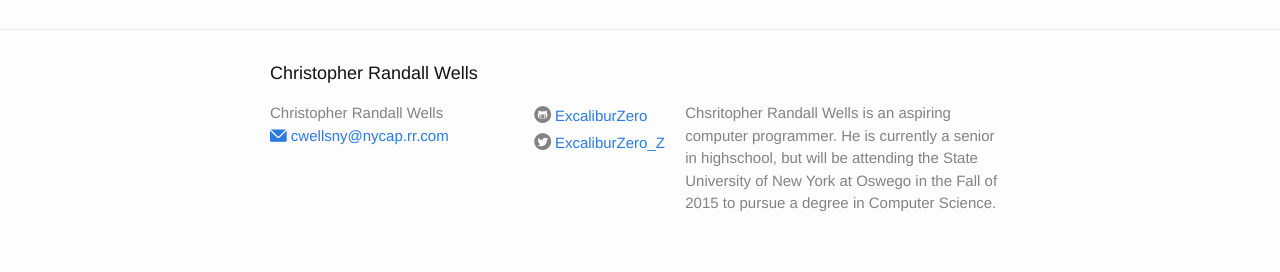
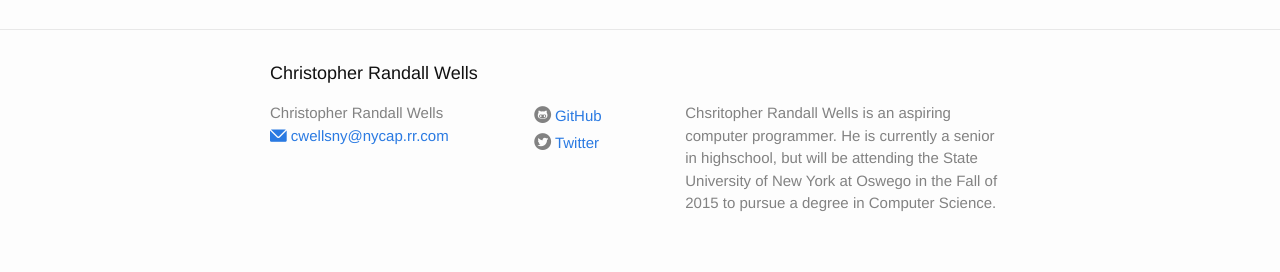
Before and after one commit to ExcaliburZero/christopher-randall-wells.divshot.io, a Jekyll site: the page built from index.html, in a window 1280 px wide. Shown: the part 1197-1469 px from the top of the page. Built offline with Jekyll 4.4.1, drawn with Linux system fonts in a browser that asks for light colours.

Commit message:
Set footer to display website names
Changed the links in the footer to the subject's aacounts on other websites to show the names of the websites rather than the accounts.

```diff
--- a/_includes/footer.html
+++ b/_includes/footer.html
@@ -21,7 +21,7 @@
                 <i class="icon-git_circle footer-social-icon"></i>
               </span>
 
-              <span class="username">{{ site.github_username }}</span>
+              <span class="username">GitHub</span>
             </a>
           </li>
           {% endif %}
@@ -33,7 +33,7 @@
                 <i class="icon-twitter_circle footer-social-icon"></i>
               </span>
 
-              <span class="username">{{ site.twitter_username }}</span>
+              <span class="username">Twitter</span>
             </a>
           </li>
           {% endif %}
```
